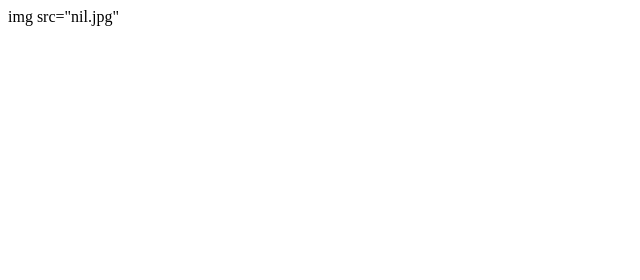
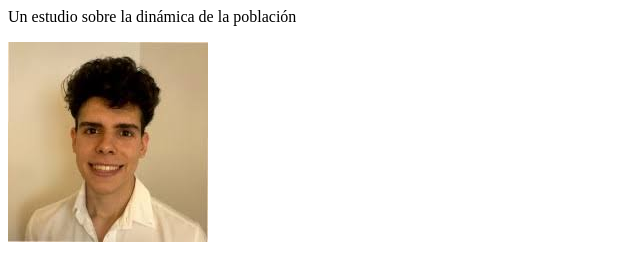
Before and after one commit to pi-prod/nilo, a plain HTML site: page index.html in a window 1280 px wide. Shown: the whole page, without its empty margins (0-640 px from the left). Drawn offline with Linux system fonts and the light colour scheme.

Commit message:
Update index.html

```diff
--- a/index.html
+++ b/index.html
@@ -1,10 +1,11 @@
 <hmtl>
   <head>
-    <title>Un estudio sobre la dinámica de la población</title>
+    <title></title>
   </head>
 
   <body>
-  img src="nil.jpg"
+    <p>Un estudio sobre la dinámica de la población</p>
+    <img src="nil.jpg" width="200" height="200">
   </body>
 
 </html>
```
